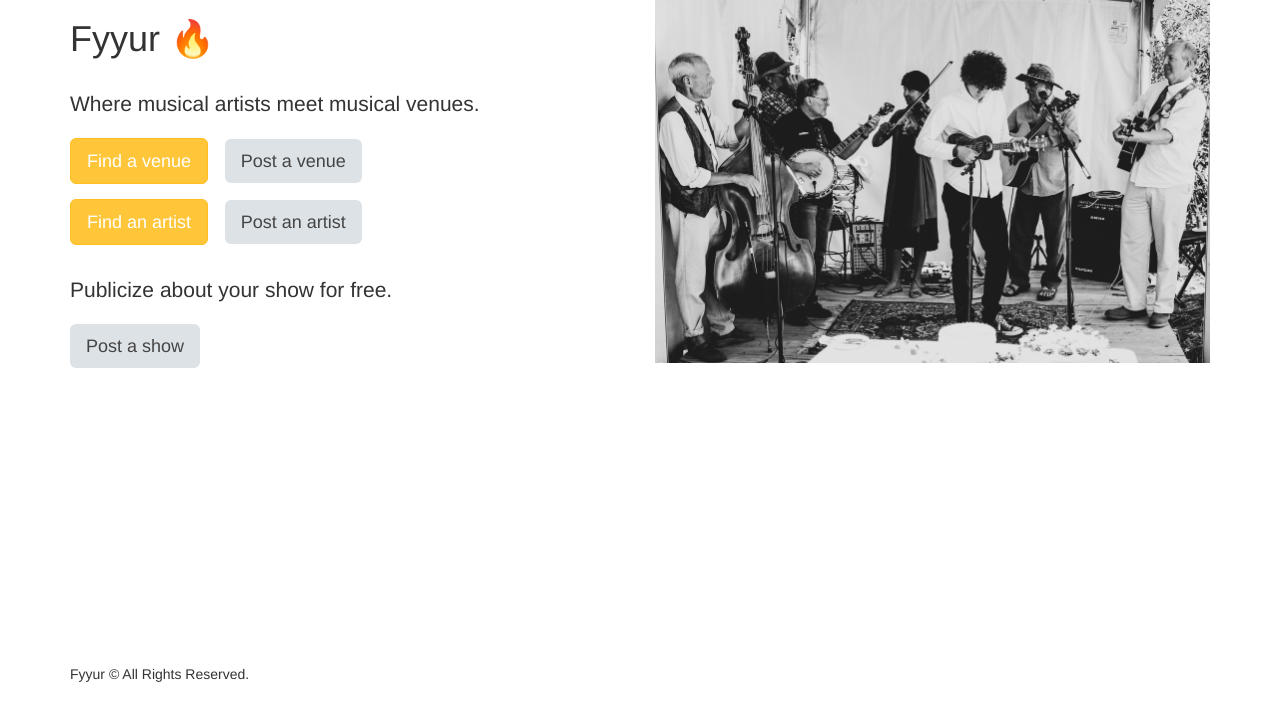
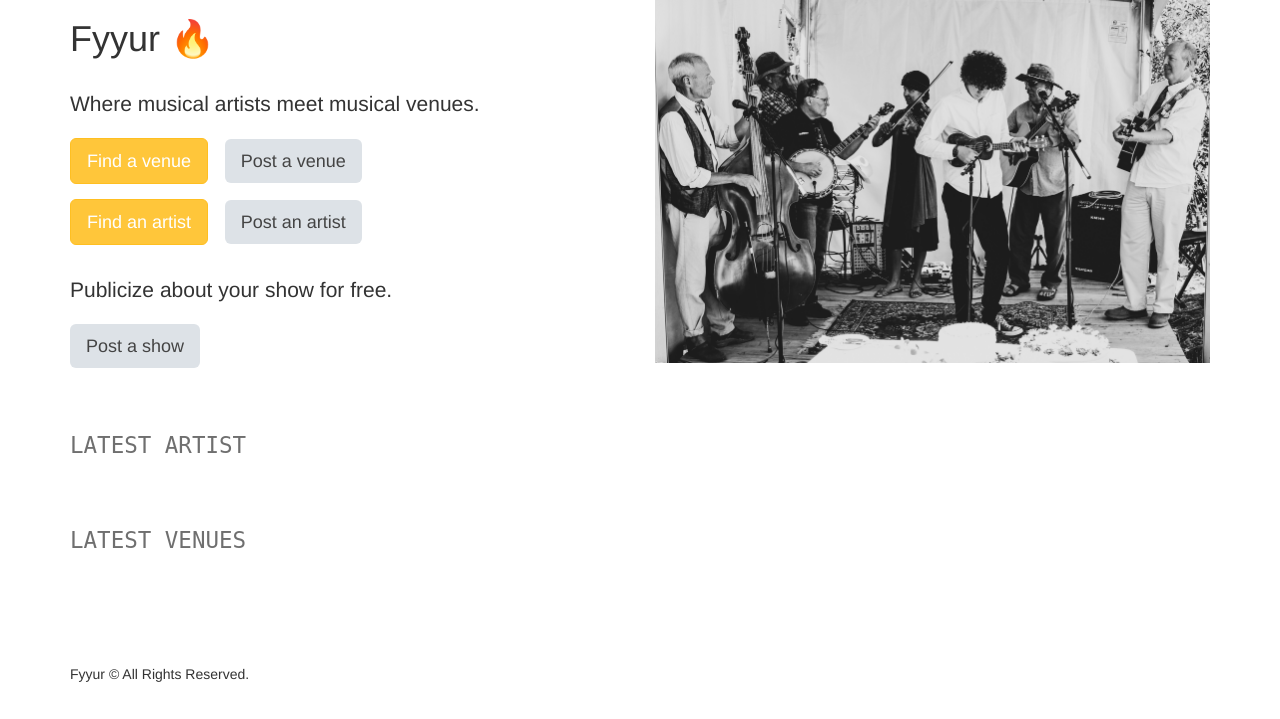
Before and after one commit to LoveHope5/fullstack-p1, a Flask app: page / in a window 1280 px wide. Shown: the part 81-800 px from the top of the page. Run offline with Flask 2, Linux system fonts and the light colour scheme; data that the repository does not hold is empty; some libraries are stand-ins or nearby versions.

Commit message:
Latest added Artist and venues

```diff
--- a/app.py
+++ b/app.py
@@ -15,6 +15,7 @@ from forms import *
 from flask_migrate import Migrate
 import sys
 from sqlalchemy import func
+from sqlalchemy import desc
 from datetime import date
 
 
@@ -56,7 +57,32 @@ app.jinja_env.filters['datetime'] = format_datetime
 
 @app.route('/')
 def index():
-  return render_template('pages/home.html')
+  #Latest 10 listed Artist and Venues
+  latest_venues=[]
+  latest_artists=[]
+  try:
+    artists =Artist.query.order_by(desc('id')).limit(10).all()
+    for artist in artists:
+      latest_artists.append({
+        "id":artist.id,
+        "name":artist.name,
+        "image_link":artist.image_link
+      })
+    venues =Venue.query.order_by(desc('id')).limit(10).all()
+    for venue in venues:
+      latest_venues.append({
+        "id":venue.id,
+        "name":venue.name,
+        "image_link":venue.image_link
+      })
+  except:
+    error=True
+    print(sys.exc_info())
+  finally:
+    db.session.close()
+
+
+  return render_template('pages/home.html',latest_artists=latest_artists,latest_venues=latest_venues)
 
 
 #  Venues
--- a/templates/pages/home.html
+++ b/templates/pages/home.html
@@ -22,4 +22,32 @@
 		<img id="front-splash" src="{{ url_for('static',filename='img/front-splash.jpg') }}" alt="Front Photo of Musical Band" />
 	</div>
 </div>
+<section>
+	<h2 class="monospace">Latest Artist</h2>
+	<div class="row">
+		{%for artist in latest_artists %}
+		<div class="col-sm-4">
+			<div class="tile tile-show">
+				<img src="{{ artist.image_link }}" alt="Show artist Image" />
+				<h5><a href="/artists/{{ artist.id }}">{{ artist.name }}</a></h5>
+
+			</div>
+		</div>
+		{% endfor %}
+	</div>
+</section>
+<section>
+	<h2 class="monospace">Latest Venues</h2>
+	<div class="row">
+		{%for venue in latest_venues %}
+		<div class="col-sm-4">
+			<div class="tile tile-show">
+				<img src="{{ venue.image_link }}" alt="Show artist Image" />
+				<h5><a href="/artists/{{ venue.id }}">{{ venue.name }}</a></h5>
+
+			</div>
+		</div>
+		{% endfor %}
+	</div>
+</section>
 {% endblock %}
```
